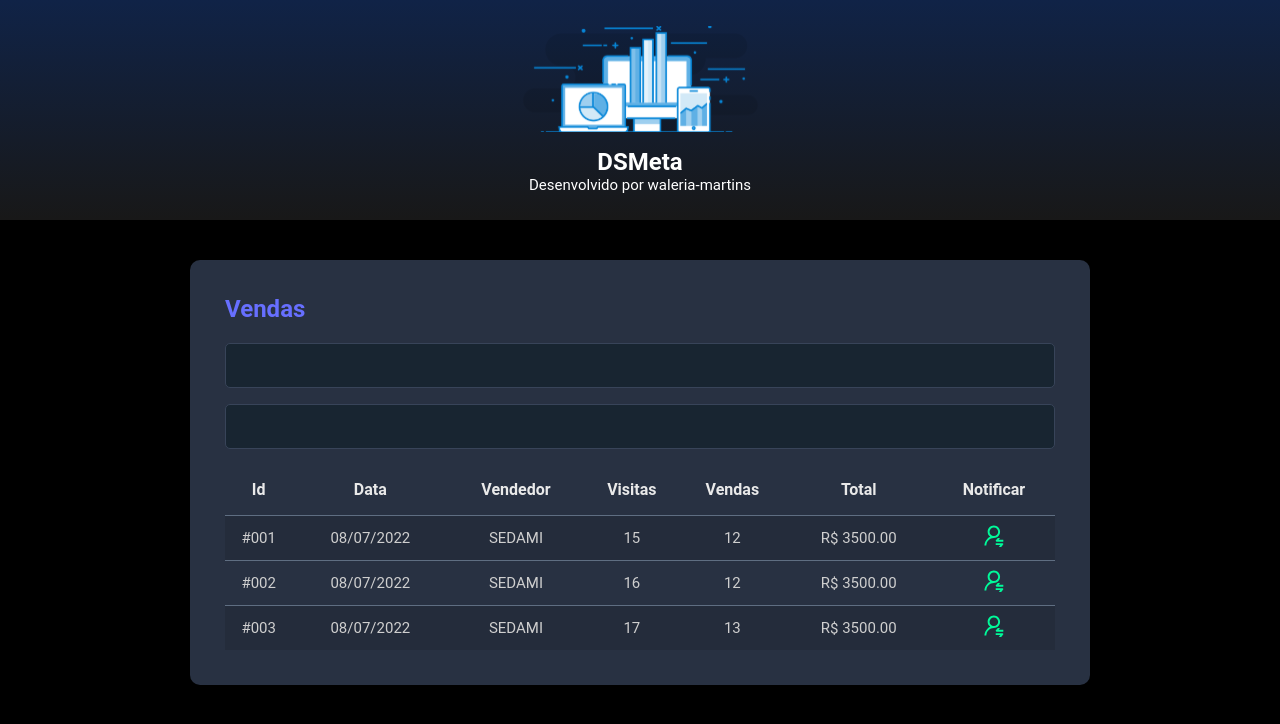
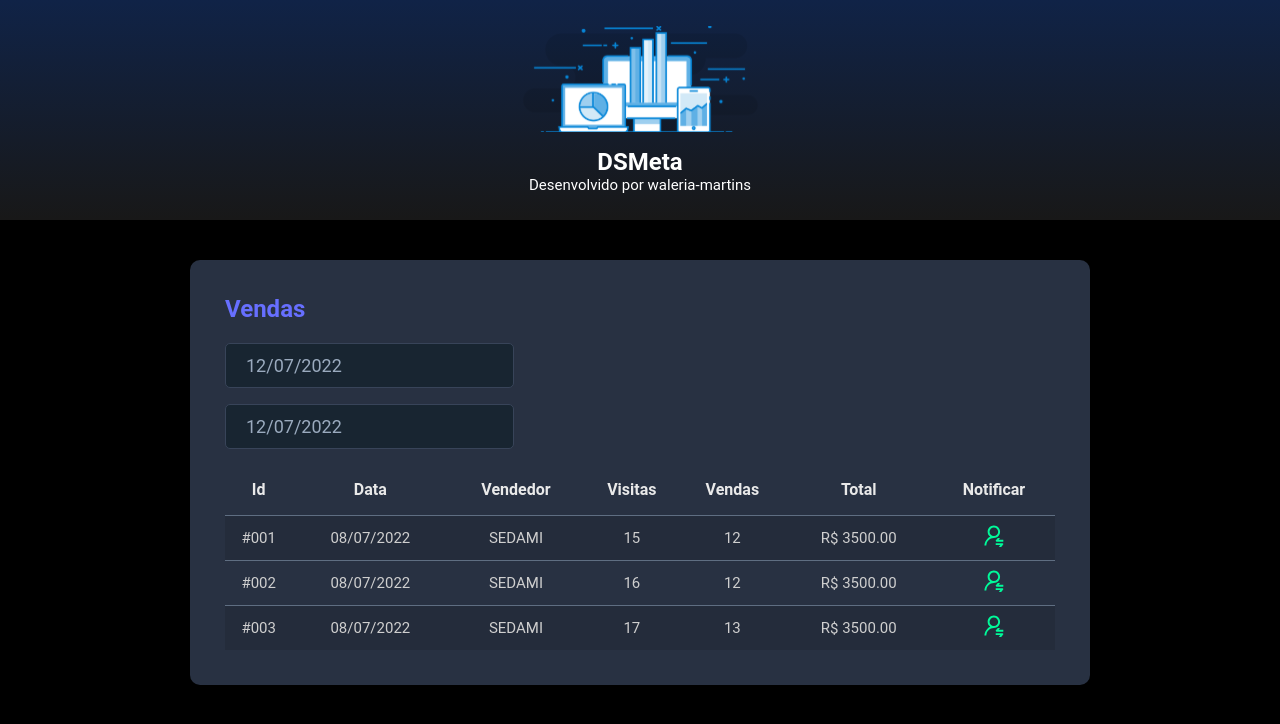
Before and after one commit to Dietrich061991/dsmetaprojeto, a React (Vite) app in the folder frontend/: page / in a window 1280 px wide. Shown: the top 724 px of the page. Built offline with nearby package versions, Linux system fonts and the light colour scheme; a web font is replaced by a local one.

Commit message:
Datepicke

```diff
--- a/frontend/package.json
+++ b/frontend/package.json
@@ -8,7 +8,9 @@
     "preview": "vite preview"
   },
   "dependencies": {
+    "@types/react-datepicker": "4.4.2",
     "react": "^18.0.0",
+    "react-datepicker": "4.8.0",
     "react-dom": "^18.0.0"
   },
   "devDependencies": {
--- a/frontend/src/components/SalesCard/index.tsx
+++ b/frontend/src/components/SalesCard/index.tsx
@@ -1,16 +1,29 @@
 
+import DatePicker from "react-datepicker";
+import "react-datepicker/dist/react-datepicker.css";
 import Notificationbutton from '../Notificationbutton/index.'
 import './styles.css'
+
 function Salescard() {
     return (
         <div className="dsmeta-card">
             <h2 className="dsmeta-sales-title">Vendas</h2>
             <div>
                 <div className="dsmeta-form-controle-container">
-                    <input className="dsmeta-form-controle" type="text" />
+                    <DatePicker
+                        selected={new Date()}
+                        onChange={(date: Date) => { }}
+                        className="dsmeta-form-controle"
+                        dateFormat="dd/MM/yyyy"
+                    />
                 </div>
                 <div className="dsmeta-form-controle-container">
-                    <input className="dsmeta-form-controle" type="text" />
+                    <DatePicker
+                        selected={new Date()}
+                        onChange={(date: Date) => { }}
+                        className="dsmeta-form-controle"
+                        dateFormat="dd/MM/yyyy"
+                    />
                 </div>
             </div>
             <div>
```
Also changed, not shown: 1 other file (tests, documents, lock files or other folders).
